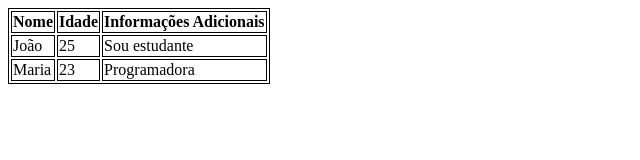
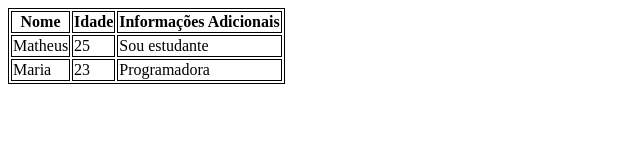
Before and after one commit to MathMenzs/aula-tabela, a plain HTML site: page index.html in a window 1280 px wide. Shown: the whole page, without its empty margins (0-640 px from the left). Drawn offline with Linux system fonts and the light colour scheme.

Commit message:
trocado de nome

```diff
--- a/index.html
+++ b/index.html
@@ -23,7 +23,7 @@
       </thead>
       <tbody>
         <tr>
-          <td>João</td>
+          <td>Matheus</td>
           <td>25</td>
           <td>Sou estudante</td>
         </tr>
```
